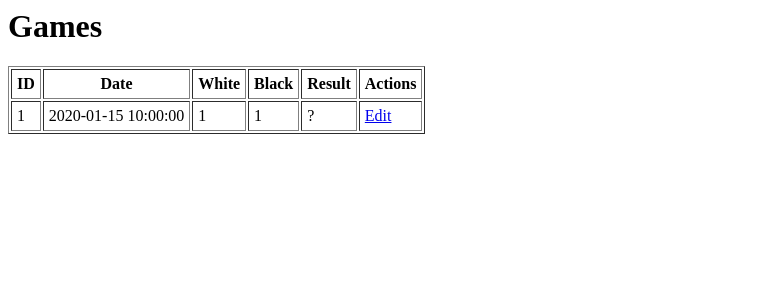
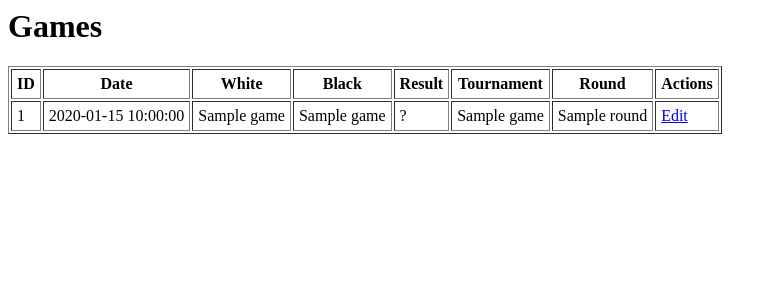
Before and after one commit to 14code/chesskeeper, a PHP site: template views/games/list.php in a window 1280 px wide. Shown: the top 300 px of the page, without its empty margins (0-777 px from the left). Run offline with PHP 8.4, Linux system fonts and the light colour scheme; the template is opened without the code that fills it: most values are stand-ins (such as "Sample title", 1, 10 or a date in 2020).

Commit message:
Show names in games list and minor improvements

```diff
--- a/public/create-game.php
+++ b/public/create-game.php
@@ -4,7 +4,7 @@ require_once __DIR__ . '/../src/db.php';
 if ($_SERVER['REQUEST_METHOD'] === 'POST' && isset($_POST['image_ids']) && is_array($_POST['image_ids'])) {
     $pdo->beginTransaction();
 
-    $stmt = $pdo->prepare("INSERT INTO games (user_id, date, result) VALUES (1, DATE('now'), 0.5)");
+    $stmt = $pdo->prepare("INSERT INTO games (user_id, date, result) VALUES (1, DATE('now'), 0)");
     $stmt->execute();
     $gameId = $pdo->lastInsertId();
 
--- a/public/save-game.php
+++ b/public/save-game.php
@@ -39,11 +39,13 @@ if ($_SERVER['REQUEST_METHOD'] === 'POST') {
 
     $tournament = getOrCreateTournamentId($pdo, $_POST['tournament_name'] ?? '');
 
+    $round = isset($_POST['round']) && $_POST['round'] !== '' ? (int) $_POST['round'] : null;
+
     $pgn = $_POST['pgn'] ?? null;
 
     $stmt = $pdo->prepare("
         UPDATE games
-        SET date = ?, white_player_id = ?, black_player_id = ?, result = ?, tournament_id = ?, pgn = ?
+        SET date = ?, white_player_id = ?, black_player_id = ?, result = ?, tournament_id = ?, round = ?, pgn = ?
         WHERE id = ? AND user_id = 1
     ");
 
@@ -53,6 +55,7 @@ if ($_SERVER['REQUEST_METHOD'] === 'POST') {
         $black,
         $result,
         $tournament !== '' ? $tournament : null,
+        $round,
         $pgn,
         $id
     ]);
--- a/sql/schema.sql
+++ b/sql/schema.sql
@@ -31,6 +31,7 @@ CREATE TABLE games (
     black_player_id INTEGER,
     result REAL NOT NULL,
     tournament_id INTEGER,
+    round INTEGER,
     pgn TEXT NOT NULL DEFAULT ''
 );
 
--- a/views/games/edit.php
+++ b/views/games/edit.php
@@ -17,6 +17,7 @@
 
   <label>Result:<br>
     <select name="result">
+      <option value="0" <?= $game['result'] == 0 ? 'selected' : '' ?>>?</option>
       <option value="1" <?= $game['result'] == 1 ? 'selected' : '' ?>>1–0</option>
       <option value="0.5" <?= $game['result'] == 0.5 ? 'selected' : '' ?>>½–½</option>
       <option value="-1" <?= $game['result'] == -1 ? 'selected' : '' ?>>0–1</option>
@@ -26,6 +27,11 @@
   <label>Tournament Name:<br>
     <input type="text" name="tournament_name" value="<?= htmlspecialchars($tournamentName ?? '') ?>">
   </label><br><br>
+
+  <label>Round:<br>
+    <input type="number" name="round" value="<?= htmlspecialchars($game['round'] ?? '') ?>">
+  </label><br><br>
+
 
   <label>PGN:<br>
     <textarea name="pgn" rows="10" cols="80"><?= htmlspecialchars($game['pgn']) ?></textarea>
--- a/views/games/list.php
+++ b/views/games/list.php
@@ -10,17 +10,22 @@
             <th>White</th>
             <th>Black</th>
             <th>Result</th>
+            <th>Tournament</th>
+            <th>Round</th>
             <th>Actions</th>
         </tr>
         <?php foreach ($games as $game): ?>
             <tr>
                 <td><?= htmlspecialchars($game['id']) ?></td>
                 <td><?= htmlspecialchars($game['date']) ?></td>
-                <td><?= htmlspecialchars($game['white_player_id'] ?? '?') ?></td>
-                <td><?= htmlspecialchars($game['black_player_id'] ?? '?') ?></td>
+                <td><?= htmlspecialchars($game['white_name'] ?? '—') ?></td>
+                <td><?= htmlspecialchars($game['black_name'] ?? '—') ?></td>
+
                 <td>
                     <?= $game['result'] == 1 ? '1–0' : ($game['result'] == 0.5 ? '½–½' : ($game['result'] == -1 ? '0–1' : '?')) ?>
                 </td>
+                <td><?= htmlspecialchars($game['tournament_name'] ?? '—') ?></td>
+                <td><?= htmlspecialchars($game['round'] ?? '') ?></td>
                 <td>
                     <a href="/edit-game.php?id=<?= $game['id'] ?>">Edit</a>
                 </td>
```
Also changed, not shown: src/GameController.php (+13 -0 lines).
